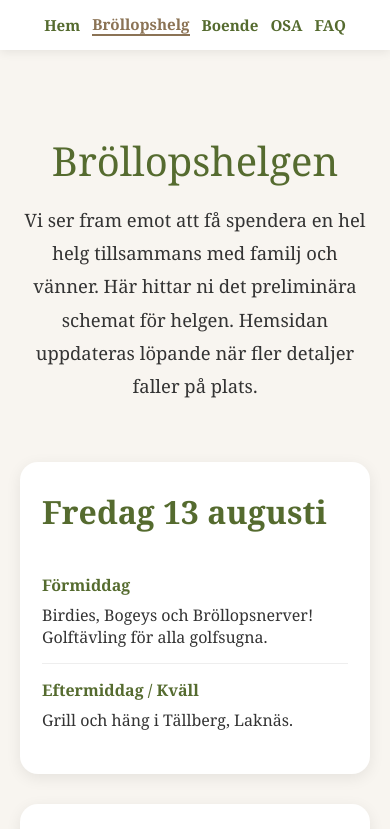
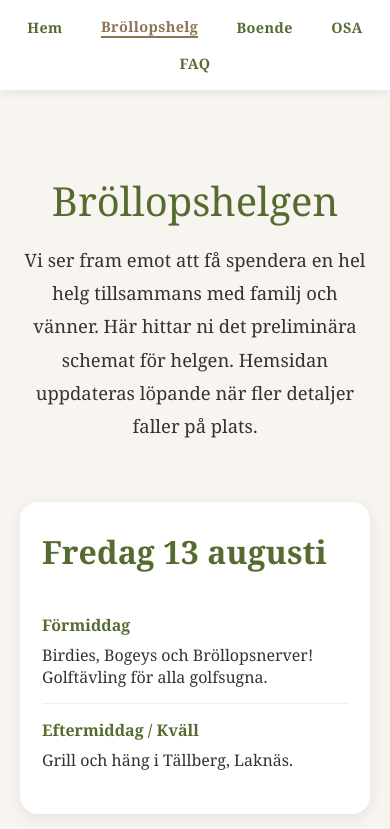
Before and after one commit to johanostberg100-boop/johanostberg100-boop.github.io, a plain HTML site: page schema.html in a window 390 px wide. Shown: the top 829 px of the page. Drawn offline with Linux system fonts and the light colour scheme.

Commit message:
Update schema.html

```diff
--- a/schema.html
+++ b/schema.html
@@ -19,6 +19,8 @@
             background: #f8f5f0;
             color: #333;
         }
+
+        /*NAVIGATION*/
 
         nav {
     position: sticky;
@@ -42,11 +44,16 @@
     color: #556b2f;
     font-weight: bold;
     text-decoration: none;
-            transition: 0.3s;
+    letter-spacing: 0.03em;
+    transition:
+        color 0.3s ease,
+        transform 0.3s ease;
 }
 
-        nav a:hover {
+nav a:hover,
+nav a:focus {
     color: #8b7355;
+    transform: translateY(-1px);
 }
 
 nav a[aria-current="page"] {
@@ -120,14 +127,26 @@
         @media (max-width: 768px) {
 
     nav {
-                gap: 12px;
-                padding: 14px;
+        gap: 10px 18px;
+        padding: 14px 12px;
     }
 
     nav a {
         font-size: 0.95rem;
     }
+}
 
+@media (max-width: 480px) {
+
+    nav {
+        justify-content: space-evenly;
+    }
+
+    nav a {
+        margin: 3px 5px;
+        font-size: 0.9rem;
+    }
+}
             .time {
                 display: block;
                 margin-bottom: 8px;
```
Lines whose indentation alone changed are shown as unchanged.
